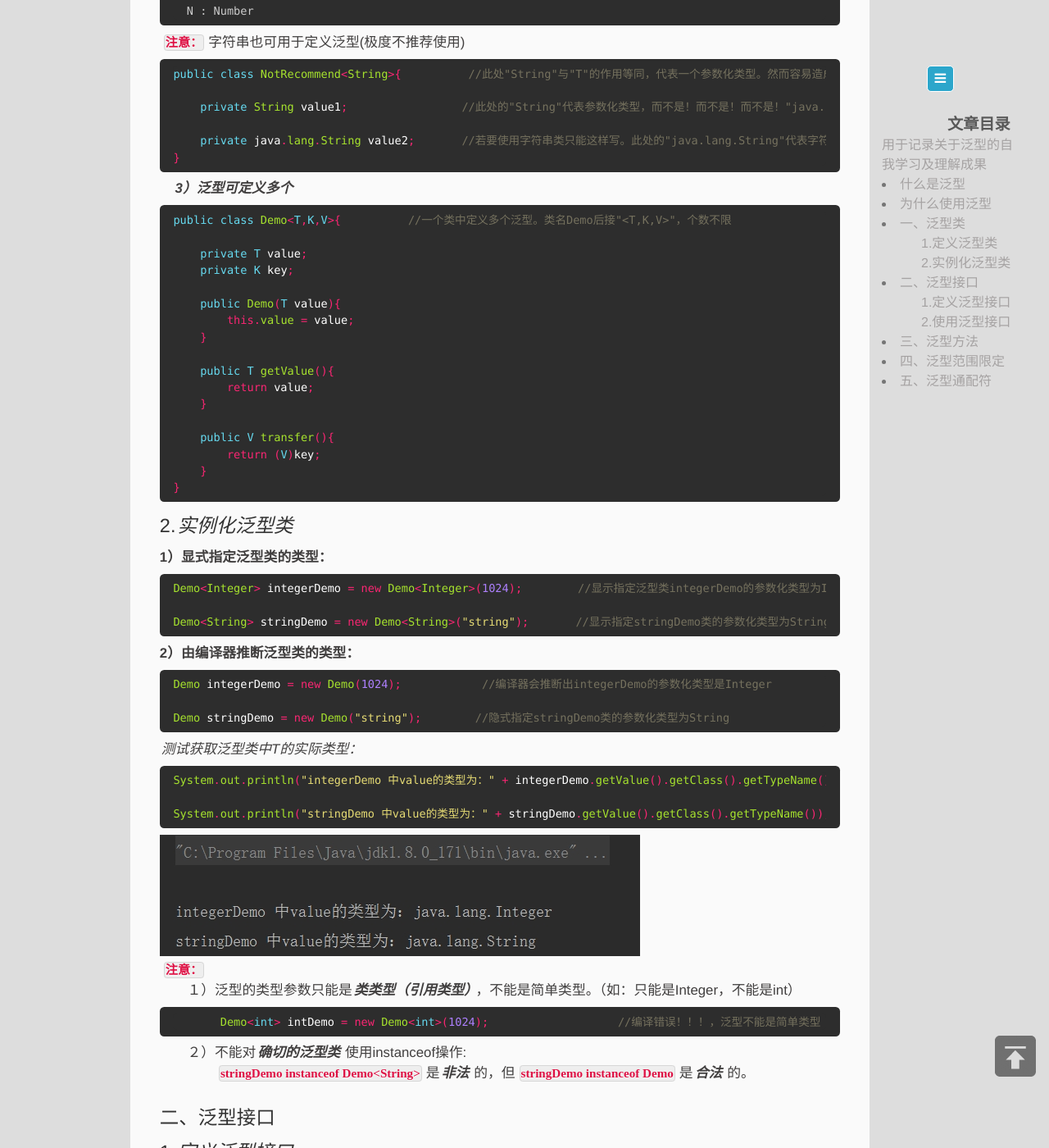
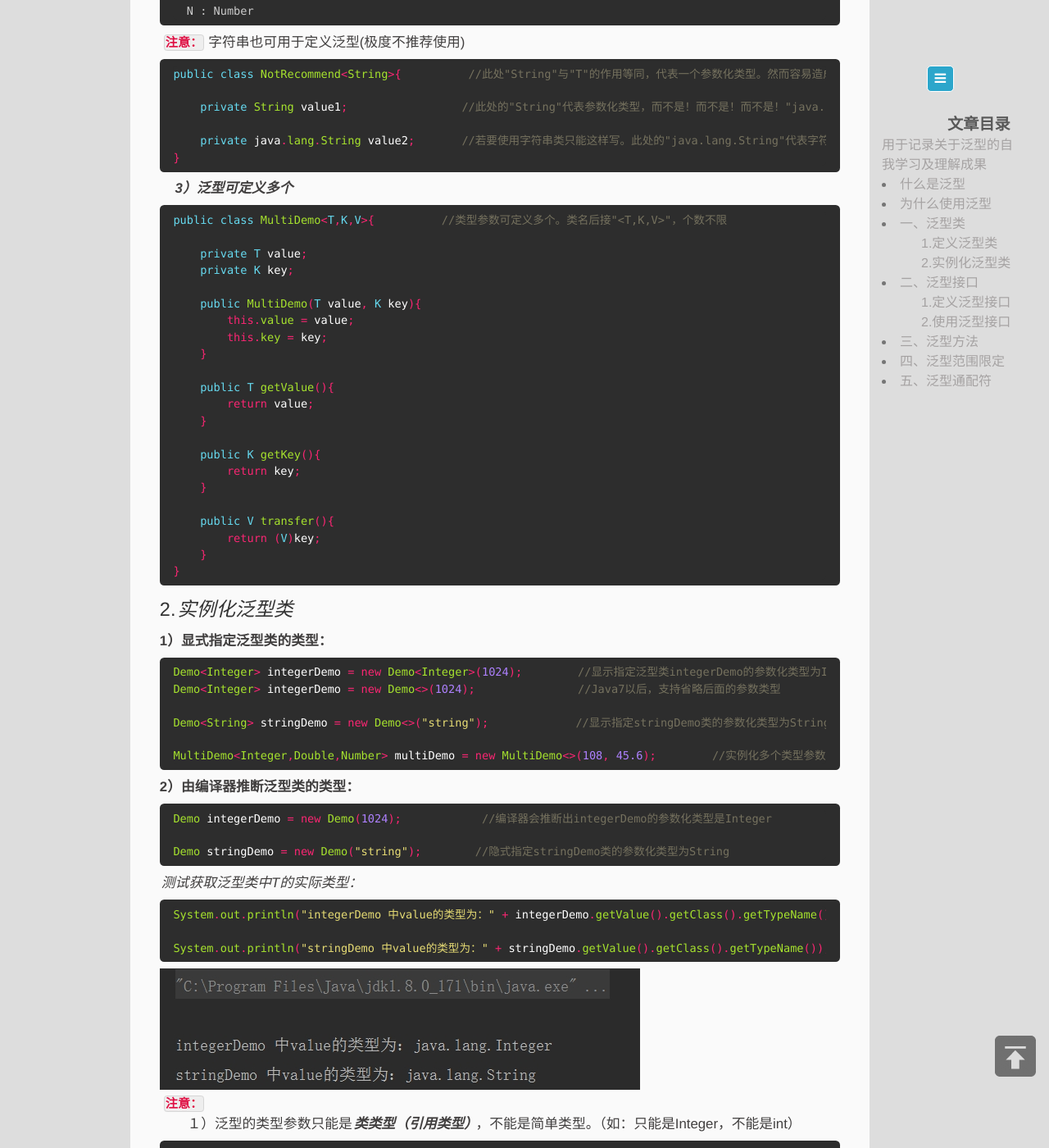
Before and after one commit to memorate/memorate.github.io, a Jekyll site: the page built from _posts/2019-10-10-genericity.markdown, in a window 1280 px wide and 1400 px high, scrolled down 1368 px. Shown: the whole window at 82% size. Built offline with Jekyll 4.4.1, drawn with Linux system fonts in a browser that asks for light colours; some of the changed text lies outside the part shown.

Commit message:
latest code update on 2019-10-25 17:59

````diff
--- a/_posts/2019-10-10-genericity.markdown
+++ b/_posts/2019-10-10-genericity.markdown
@@ -68,17 +68,22 @@ public class NotRecommend<String>{          //此处"String"与"T"的作用等
 ```
 　***3）泛型可定义多个***
 ```java
-public class Demo<T,K,V>{          //一个类中定义多个泛型。类名Demo后接"<T,K,V>"，个数不限
+public class MultiDemo<T,K,V>{          //类型参数可定义多个。类名后接"<T,K,V>"，个数不限
 
     private T value;
     private K key;
 
-    public Demo(T value){
+    public MultiDemo(T value, K key){
         this.value = value;
+        this.key = key;
     }
 
     public T getValue(){
         return value;
+    }
+
+    public K getKey(){
+        return key;
     }
 
     public V transfer(){
@@ -90,8 +95,11 @@ public class Demo<T,K,V>{          //一个类中定义多个泛型。类名Demo
 **1）显式指定泛型类的类型：**
 ```java
 Demo<Integer> integerDemo = new Demo<Integer>(1024);　　　　　//显示指定泛型类integerDemo的参数化类型为Integer
+Demo<Integer> integerDemo = new Demo<>(1024);　　　　       　//Java7以后，支持省略后面的参数类型
 
-Demo<String> stringDemo = new Demo<String>("string");　　  　//显示指定stringDemo类的参数化类型为String
+Demo<String> stringDemo = new Demo<>("string");　　        　//显示指定stringDemo类的参数化类型为String
+
+MultiDemo<Integer,Double,Number> multiDemo = new MultiDemo<>(108, 45.6);　　     //实例化多个类型参数的泛型类
 ```
 
 **2）由编译器推断泛型类的类型：**
@@ -111,7 +119,7 @@ System.out.println("stringDemo 中value的类型为：" + stringDemo.getValue().
 `注意：`
 　　１）泛型的类型参数只能是***类类型（引用类型）***，不能是简单类型。（如：只能是Integer，不能是int）
 ```java
-       Demo<int> intDemo = new Demo<int>(1024);　　　　　　　　　　 　//编译错误！！！，泛型不能是简单类型
+       Demo<int> intDemo = new Demo<>(1024);　　　　　　　　　　 　//编译错误！！！，泛型不能是简单类型
 ```
 　　２）不能对***确切的泛型类***使用instanceof操作:
 　　　　`stringDemo instanceof Demo<String>`是***非法***的，但`stringDemo instanceof Demo`是***合法***的。
@@ -128,9 +136,9 @@ public interface IDemo<T>{       //申明IDemo为泛型接口。接口名后接"
  ```
 　***3）泛型可声明多个***
 ```java
-public interface IDemo<T,E>{     //一个接口中声明多个泛型，接口名IDemo后接"<T,E>"，个数不限
+public interface IMultiDemo<T,E>{     //类型参数可以有多个，接口名后接"<T,E>"，个数不限
 
-    public T algorithm(E value);
+    public E algorithm(T value);
 }
  ```
 ##### 2.*使用泛型接口*
@@ -163,6 +171,7 @@ class AnotherDemo implements IDemo<String>{     //实参类型为String
 ### 三、泛型方法
 <br/>
 　**在方法的权限修饰符和返回值之间使用标识符`<T>`来定义泛型方法。**
+　**`强调：`一个方法是不是泛型的，与它所在的类是不是泛型类没有关系。**
 <br/>
 **1）在*普通类*中定义泛型方法**
 ```java
````
